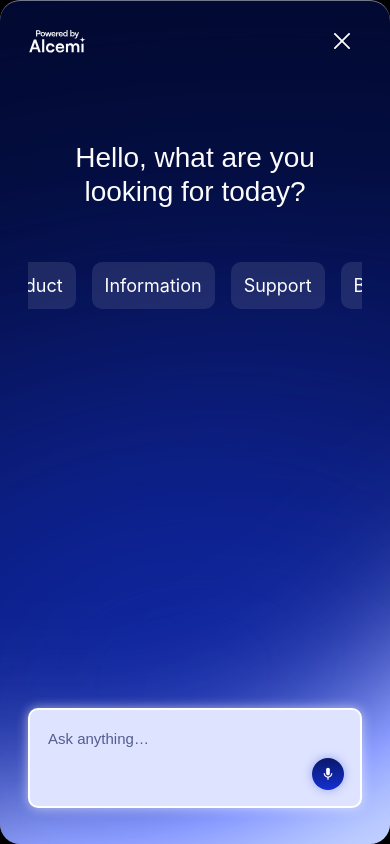
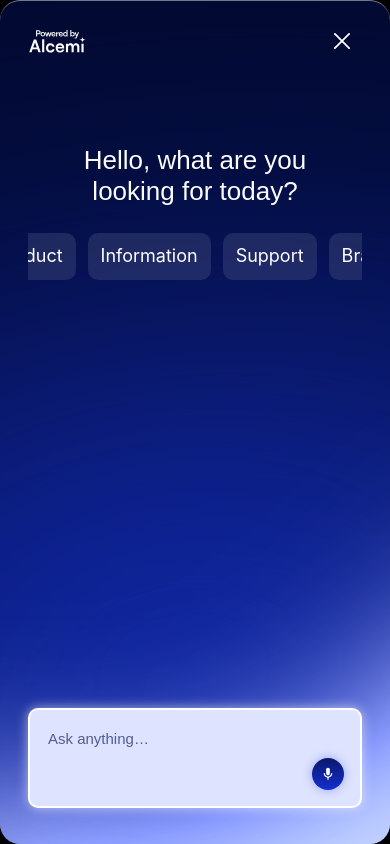
Before and after one commit to Arsenas/alcemi-ai-uzduotis, a React (Vite) app in the folder frontend/: page / in a window 390 px wide. Both pictures are taken after a click on the button "AI powered search". Built offline with nearby package versions, Linux system fonts and the light colour scheme; a web font is replaced by a local one.

Commit message:
keyboard fix

```diff
--- a/frontend/src/styles/modal.css
+++ b/frontend/src/styles/modal.css
@@ -502,22 +502,22 @@
     padding-bottom: 0;
   }
 
-  /* NAV */
+  /* NAV — Fixed 334×38, center; kairė dešinė po 28px */
+  /* NAV – vienodi top/side tarpai (kaip Figma) */
   .modal-head {
     width: 100%;
     margin: 0;
     height: auto;
-    padding: 16px var(--gutter);
+    padding: 16px var(--gutter); /* buvo 5px 5px */
     display: flex;
     align-items: center;
     justify-content: space-between;
   }
-
-  /* CONTENT stulpas — scroll konteineris */
+  /* CONTENT stulpas — centre, 334px, yra scroll konteineris */
   .modal-col {
     width: 334px;
     max-width: 334px;
-    margin: clamp(72px, 24vh, 200px) auto 0;
+    margin: clamp(72px, 22vh, 200px) auto 0;
     gap: 48px;
     align-items: stretch;
     flex: 1 1 auto;
@@ -526,25 +526,13 @@
     padding: 0;
   }
 
-  /* Kai atsidaro klaviatūra (kūrėme body.kb-open klasę) – pakelti dar labiau */
-  body.kb-open .modal-col {
-    margin-top: clamp(16px, 10svh, 120px);
-  }
-
-  /* Kai fokusas tekstlauke — dar labiau sumažinam viršutinį tarpą (jei palaikomas :has) */
-  @supports (selector(:has(*))) {
-    .modal-card:has(.input-field:focus) .modal-col {
-      margin-top: 64px;
-    }
-  }
-
   /* H1 */
   .modal-title {
     width: 286px;
     margin: 0 auto;
     text-align: center;
     font-size: 28px;
-    line-height: 1.2;
+    line-height: 1.2; /* 120% */
   }
 
   /* Body grupė */
@@ -555,11 +543,13 @@
     display: flex;
     flex-direction: column;
     gap: 20px;
+    /* šoniniai latakai visam body */
     padding: 0 var(--gutter) calc(20px + env(safe-area-inset-bottom, 0) + 96px);
   }
 
-  /* CHIP juosta — horizontalus scroll */
+  /* CHIP juosta (334 plote), horizontalus scroll */
   .suggestions {
+    /* ištraukiam iki kortelės kraštų, bet paliekam vidinius latakus */
     margin-left: calc(-1 * var(--gutter));
     margin-right: calc(-1 * var(--gutter));
     padding-left: var(--gutter);
@@ -569,7 +559,7 @@
 
     display: flex !important;
     flex-wrap: nowrap;
-    justify-content: flex-start;
+    justify-content: flex-start; /* ne center, kad elgtųsi normaliai */
     align-items: center;
     gap: 16px;
 
@@ -590,11 +580,12 @@
     touch-action: pan-x;
   }
 
+  /* drag metu indikatorius (neprivaloma, tik UX) */
   .suggestions.is-dragging {
     cursor: grabbing;
   }
 
-  /* Sticky dokas apačioje */
+  /* Sticky dokas apačioje — latakai po 28px */
   .input-dock {
     position: fixed;
     left: 0;
@@ -631,7 +622,7 @@
     overflow: hidden;
   }
 
-  /* Tekstarea – mobile riba = 136px */
+  /* Tekstarea – mobile riba = 136px (match su JS MAX_H) */
   .input-field {
     min-height: 64px;
     max-height: 136px;
@@ -643,20 +634,43 @@
 
   /* Mic */
   .input-action {
-    margin-left: 0;
+    margin-left: 0px;
   }
-
-  /* Mobile: išjungiame fade maskes */
+  /* Mobile: išjungiame fade maskes (desktop’e paliekam) */
   .input-wrap::before,
   .input-wrap::after {
     display: none !important;
     content: none !important;
   }
 
-  /* Mobile: slepiam footerį */
+  /* Mobile: slepiam footerį, desktop’e rodom */
   .modal-footer {
     display: none !important;
   }
+}
+
+/* mažinam viršutinį tarpą ir tarpus tarp sekcijų */
+body.kb-open .modal-col {
+  margin: clamp(24px, 8vh, 72px) auto 0; /* buvo ~200px; stumia H1 aukštyn */
+  gap: 24px; /* buvo 48px */
+}
+
+/* jei nori – šiek tiek sumažink H1; ištrink jei nereikia */
+body.kb-open .modal-title {
+  font-size: 26px;
+}
+
+/* chip juosta – mažesni vertikalūs tarpeliai ir glaustesnis gap */
+body.kb-open .suggestions {
+  padding-top: 2px;
+  padding-bottom: 2px;
+  gap: 12px; /* buvo 16px */
+}
+
+/* mažiau „oro“ apačioje, kad burbulas pakiltų arčiau chipų */
+body.kb-open .modal-body {
+  padding: 0 var(--gutter) calc(8px + env(safe-area-inset-bottom, 0) + 96px);
+  /* 8px vietoje 20px virš inputo – ramiau susispaudžia */
 }
 
 /* ---------- Reduced motion ---------- */
```
